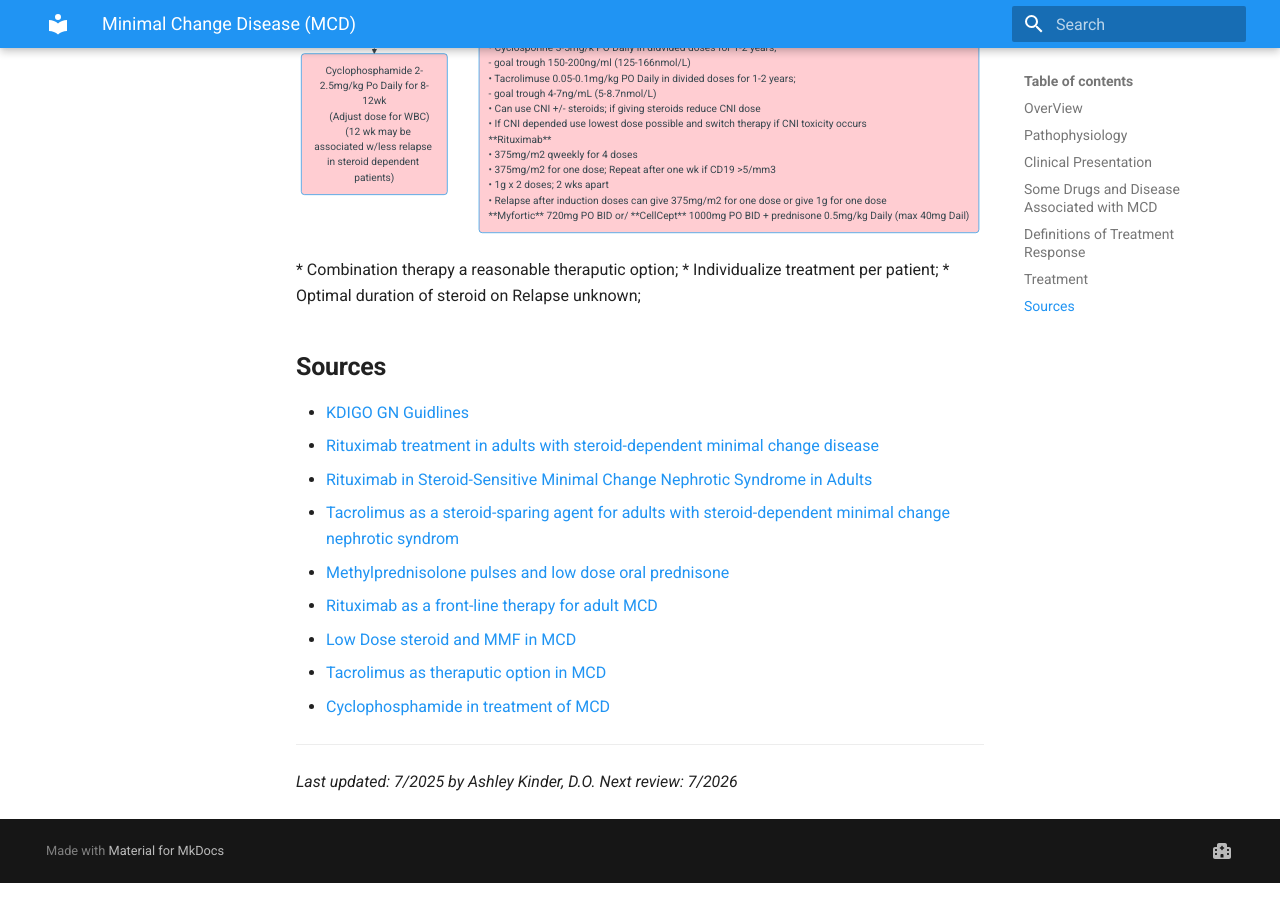
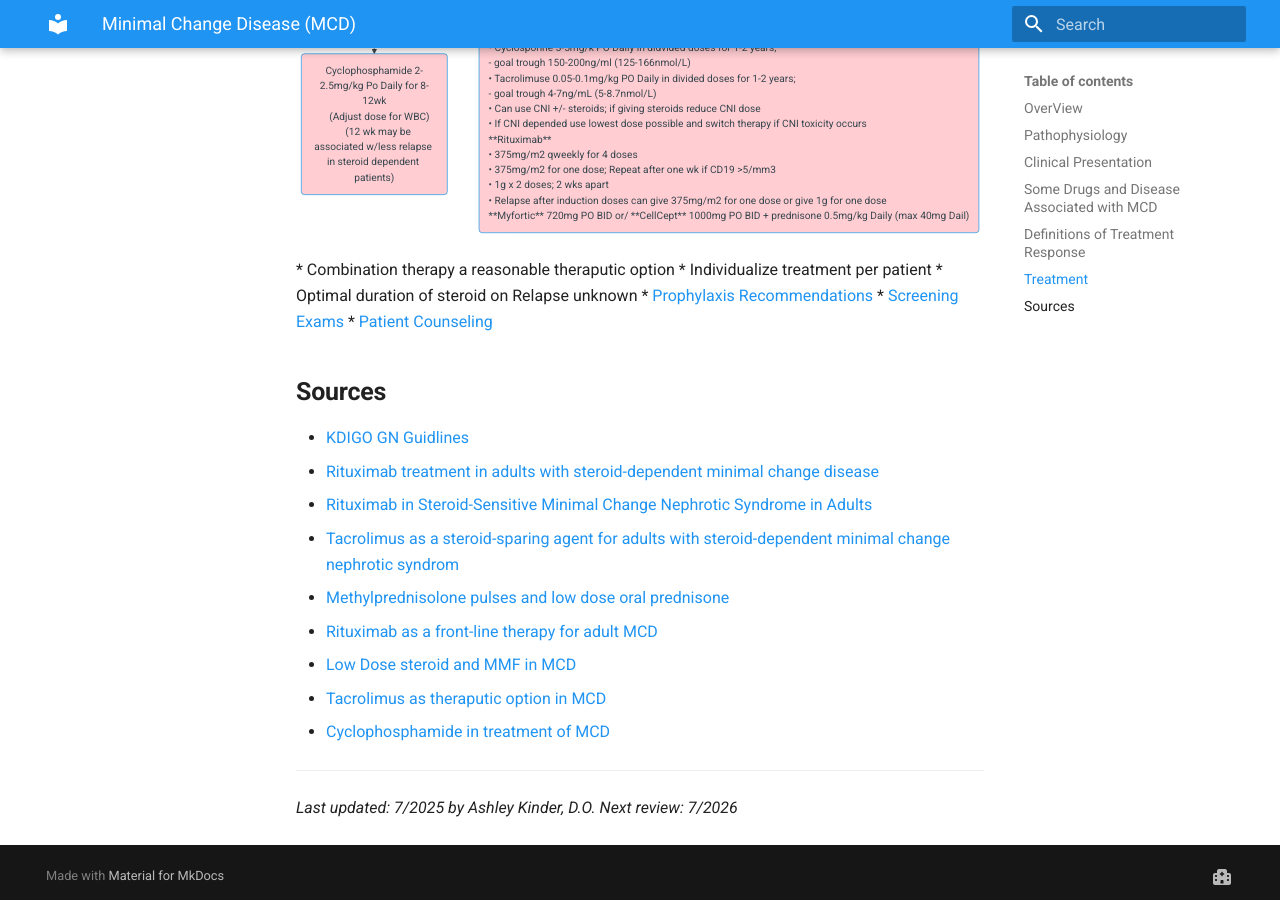
Before and after one commit to TTUNEPH2025/GN, an MkDocs documentation site: the page built from docs/MCD.md, in a window 1280 px wide and 900 px high, scrolled down 2984 px. Built offline with MkDocs 1.6.1 and Material for MkDocs 9.7.7, drawn with Linux system fonts in a browser that asks for light colours.

Commit message:
Update MCD.md

````diff
--- a/docs/MCD.md
+++ b/docs/MCD.md
@@ -104,9 +104,12 @@ flowchart TB
     style n12 fill:#FFCDD2,color:#000000,text-align:left,white-space:nowrap
     style n7 fill:#FFCDD2,color:#000000,text-align:left,white-space:nowrap
 ```
-* Combination therapy a reasonable theraputic option;
-* Individualize treatment per patient;
-* Optimal duration of steroid on Relapse unknown;
+* Combination therapy a reasonable theraputic option
+* Individualize treatment per patient
+* Optimal duration of steroid on Relapse unknown
+* [Prophylaxis Recommendations](Prophylaxis.md)
+* [Screening Exams](Screening.md)
+* [Patient Counseling](Counseling.md)
 ## **Sources**
 * [KDIGO GN Guidlines](https://kdigo.org/guidelines/gd/)
 * [Rituximab treatment in adults with steroid-dependent minimal change disease](https://www.sciencedirect.com/science/article/pii/S0085253815557712)
````
